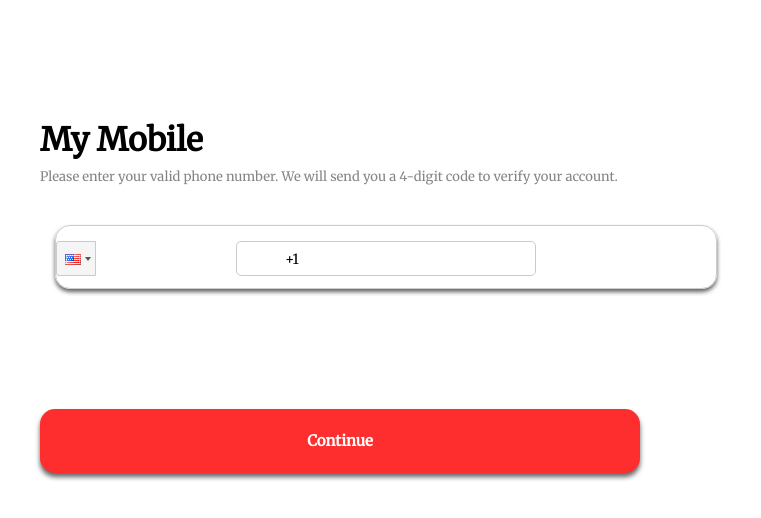
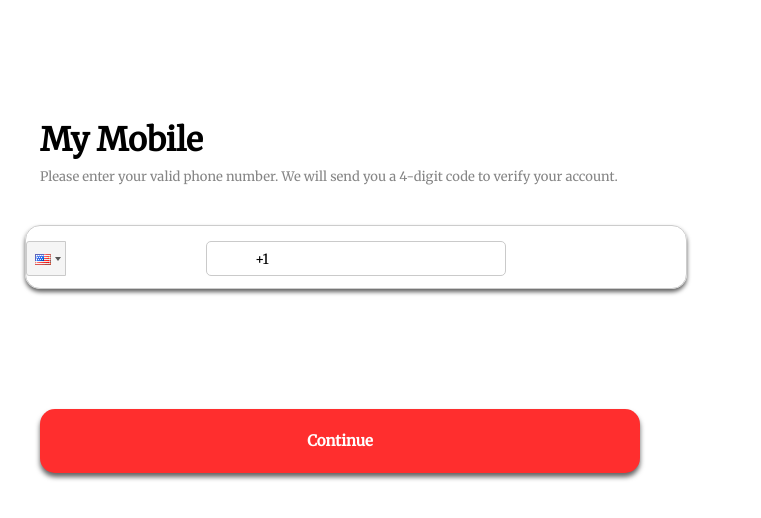
Before and after one commit to 2731999/Hepy, a React (Create React App) app in the folder frontend/: page /Verification in a window 1280 px wide. Shown: the top 518 px of the page, without its empty margins (0-761 px from the left). Built offline with nearby package versions, Linux system fonts and the light colour scheme.

Commit message:
Update index.css

```diff
--- a/frontend/src/index.css
+++ b/frontend/src/index.css
@@ -331,7 +331,7 @@ body {
   border-radius: 15px;
   height: 7.7vh;
   margin-top: 5vh;
-  margin-left: 15px;
+  margin-left: -15px;
   width: 110%;
   box-shadow: 0px 3px 4px rgba(0, 0, 0, 0.616);
 }
```
